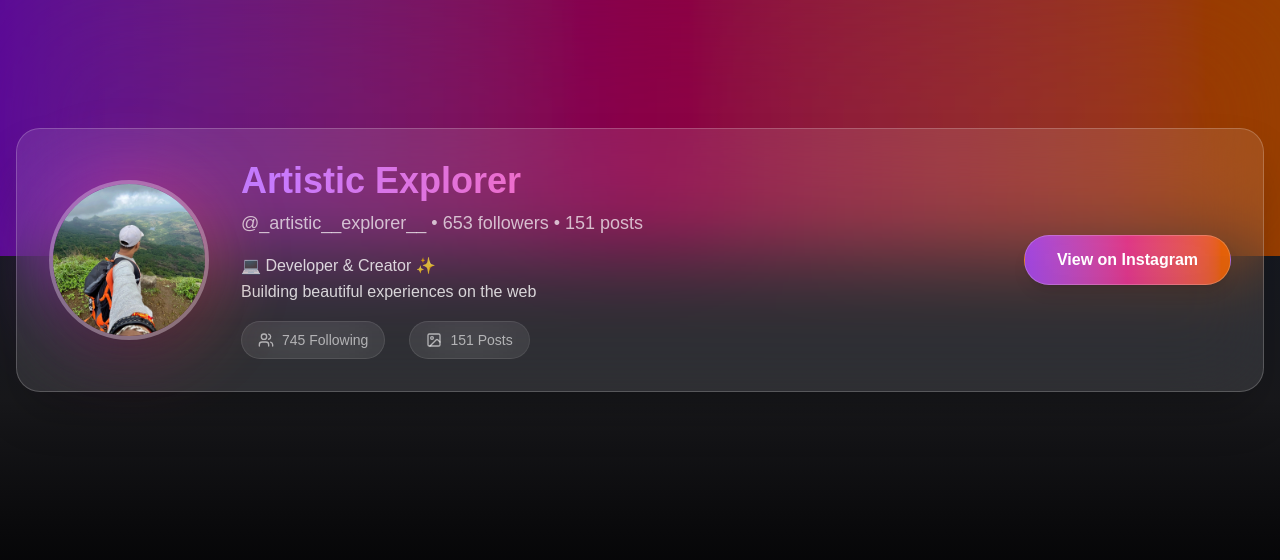
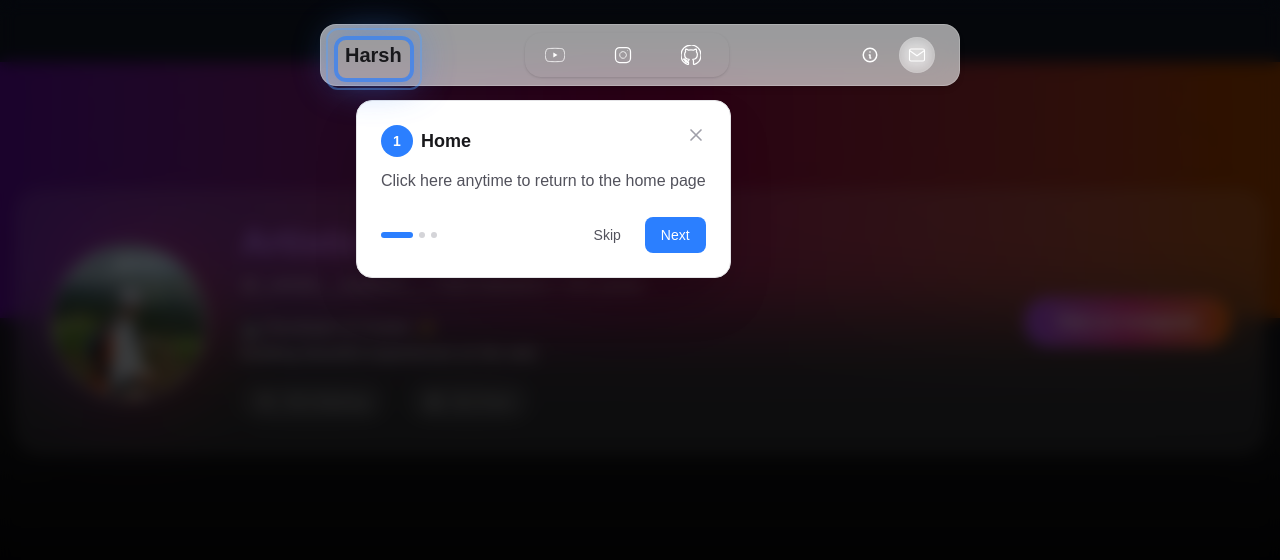
Before and after one commit to harshchorghe/harsh_portfolio, a Next.js app: page /instagram in a window 1280 px wide. Shown: the top 560 px of the page. Built offline with nearby package versions, Linux system fonts and the light colour scheme.

Commit message:
added navbar on insta page

```diff
--- a/app/instagram/page.tsx
+++ b/app/instagram/page.tsx
@@ -2,10 +2,12 @@
 
 import React from "react";
 import { Users, Image } from "lucide-react";
+import Navbar from "@/components/common/NavBar";
 
 export default function InstagramPage() {
   return (
     <div className="min-h-screen bg-gradient-to-b from-gray-900 via-zinc-900 to-black text-white">
+      <Navbar />
       {/* Header Banner with Instagram Gradient */}
       <header className="relative h-64 bg-gradient-to-r from-purple-600 via-pink-600 to-orange-500 overflow-hidden">
         <div className="absolute inset-0 bg-black/40" />
```
